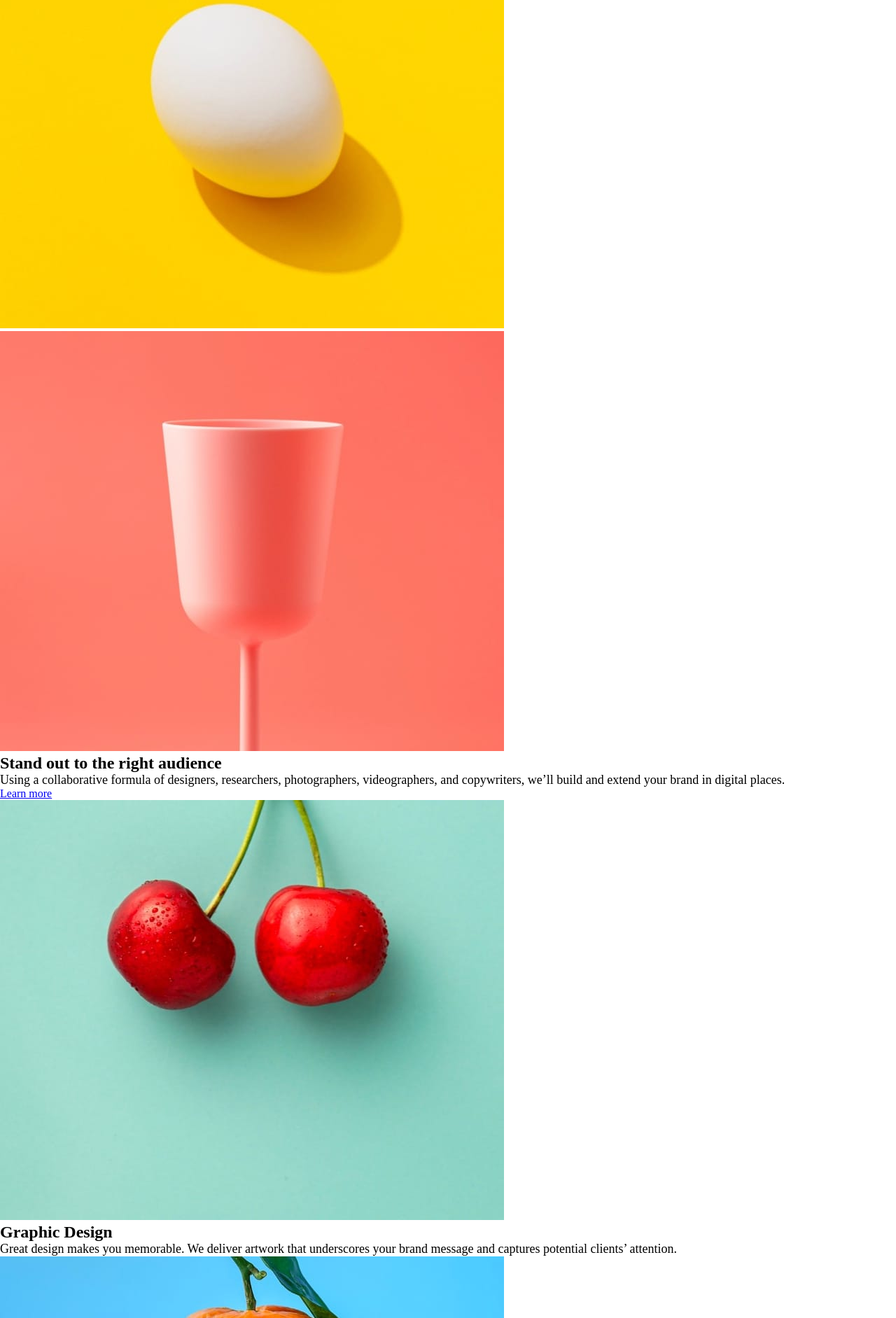
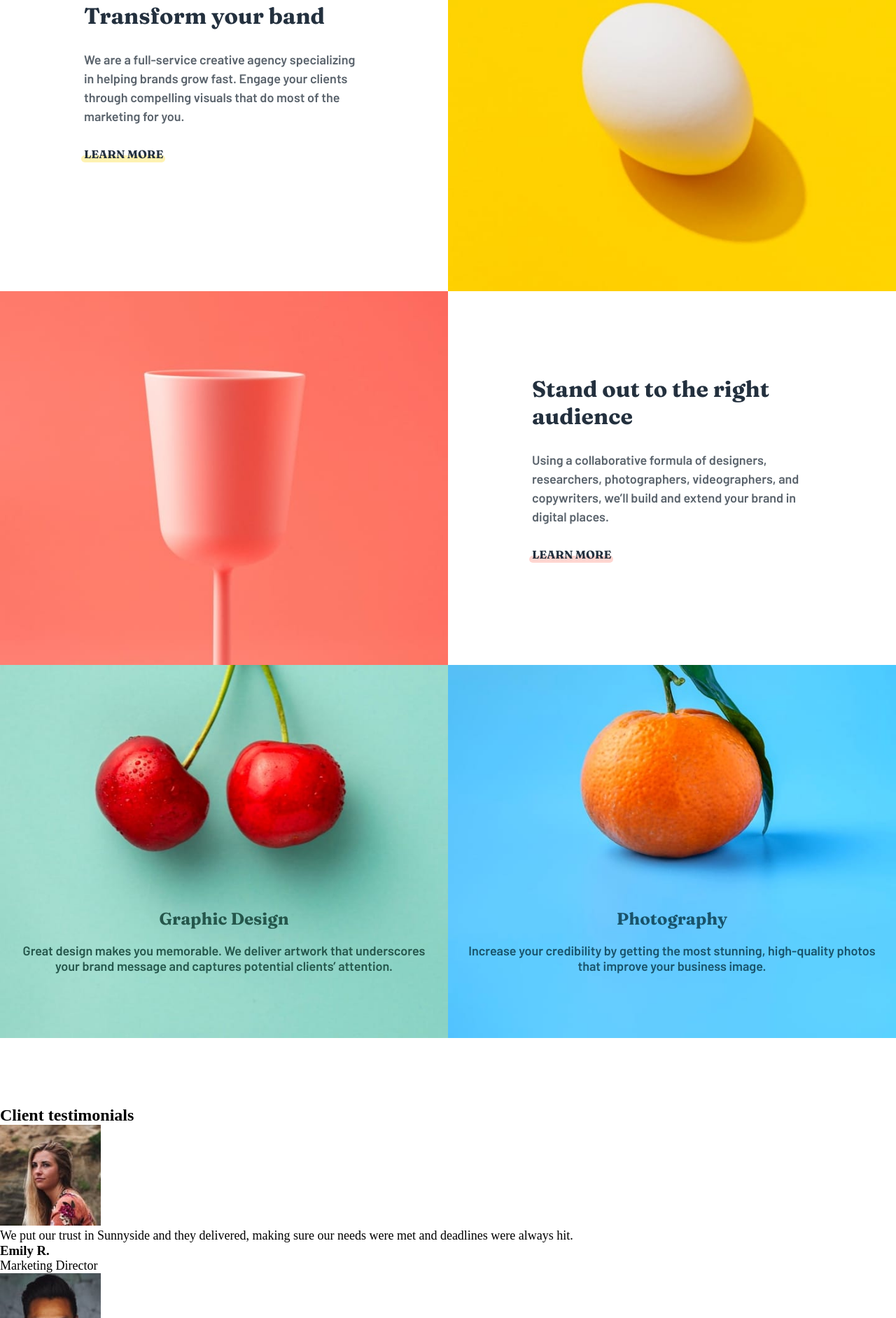
Before and after one commit to AiraSan/Landing-page, a plain HTML site: page index.html in a window 1280 px wide. Shown: the part 917-2800 px from the top of the page at 70% size. Drawn offline with Linux system fonts and the light colour scheme.

Commit message:
main section done

```diff
--- a/index.html
+++ b/index.html
@@ -28,44 +28,46 @@
   <main>
 
     <section class="services">
-      <div>
+      <div class="grid">
         <div class="text">
-          <h2>Transform your band</h2>
-          <p>
+          <h2 class="font-family-fraunces">Transform your band</h2>
+          <p class="font-family-barlow">
             We are a full-service creative agency specializing in helping brands grow fast.
             Engage your clients through compelling visuals that do most of the marketing for you.
           </p>
-          <a href="#">Learn more</a>
+          <a href="#" class="font-family-fraunces yellow-bottom">Learn more</a>
         </div>
         <img src="/images/desktop/image-transform.jpg" alt="Transform png">
       </div>
-      <div>
+      <div class="grid">
+        <img src="/images/desktop/image-stand-out.jpg" alt="Stand out png">
         <div class="text">
-          <img src="/images/desktop/image-stand-out.jpg" alt="Stand out png">
-          <h2>Stand out to the right audience</h2>
-          <p>
+          <h2 class="font-family-fraunces">Stand out to the right audience</h2>
+          <p class="font-family-barlow">
             Using a collaborative formula of designers, researchers, photographers, videographers, and copywriters, we’ll build and extend your brand in digital places.
           </p>
-          <a href="#">Learn more</a>
+          <a href="#" class="font-family-fraunces red-bottom">Learn more</a>
         </div>
       </div>
-      <div>
-        <img src="/images/desktop/image-graphic-design.jpg" alt="Graphic design png">
-        <span>
-          <h2>Graphic Design</h2>
-          <p>
-            Great design makes you memorable. We deliver artwork that underscores your brand message and captures potential clients’ attention.
-          </p>
-        </span>
-      </div>
-      <div>
-        <img src="/images/desktop/image-photography.jpg" alt="Photography png">
-        <span>
-          <h2>Photography</h2>
-          <p>
-            Increase your credibility by getting the most stunning, high-quality photos that improve your business image.
-          </p>
-        </span>
+      <div class="grid">
+        <div>
+          <img src="/images/desktop/image-graphic-design.jpg" alt="Graphic design png">
+          <div class="inline-text">
+            <h2 class="font-family-fraunces dark-cyan">Graphic Design</h2>
+            <p class="font-family-barlow dark-cyan">
+              Great design makes you memorable. We deliver artwork that underscores your brand message and captures potential clients’ attention.
+            </p>
+          </div>
+        </div>
+          <div>
+          <img src="/images/desktop/image-photography.jpg" alt="Photography png">
+          <div  class="inline-text">
+            <h2 class="font-family-fraunces dark-blue">Photography</h2>
+            <p class="font-family-barlow dark-blue">
+              Increase your credibility by getting the most stunning, high-quality photos that improve your business image.
+            </p>
+          </div>
+        </div>
       </div>
     </section>
 
--- a/styles.css
+++ b/styles.css
@@ -18,29 +18,39 @@
 }
 
 /* Global CSS */
-*{
+* {
     margin: 0;
     padding: 0;
     box-sizing: border-box;
 }
-body{
+body {
     width: 100vw;
     min-height: 100%;
     overflow-x: hidden;
 }
-p{
+p {
     font-size: 18px;
 }
-.font-family-barlow{
+a {
+    text-decoration: none;
+}
+.font-family-barlow {
     font-family: var(--font-family-barlow);
 }
-.font-family-fraunces{
+.font-family-fraunces {
     font-family: var(--font-family-fraunces);
 }
+.dark-cyan {
+    color: var(--dark-cyan);
+}
+.dark-blue {
+    color: var(--dark-blue);
+}
+
 
 /* Header Section */
 header {
-    min-height: 90vh;
+    min-height: 100vh;
     background: url(/images/desktop/image-header.jpg) no-repeat 50%;
     background-size: cover;
     position: relative;
@@ -67,7 +77,6 @@ header .hero .menu {
 }
 header nav a {
     margin-left: 15px;
-    text-decoration: none;
     color: #fff;
     font-size: 16px;
 }
@@ -106,9 +115,74 @@ header > img {
 }
 
 /* Main Section */
-
+.services .grid {
+    display: grid;
+    grid-template-columns: 1fr 1fr;
+    overflow: hidden;
+}
+.grid .text {
+    padding: 120px;
+}
+.text h2 {
+    font-size: 2em;
+    color: var(--dark);
+}
+.text p {
+    color: var(--soft-dark);
+    margin: 30px 0;
+    line-height: 1.5em;
+}
+.text a {
+    color: var(--dark);
+    text-transform: uppercase;
+}
+.text .yellow-bottom::after, .text .red-bottom::after {
+    content: "";
+    display: block;
+    width: 120px;
+    height: 10px;
+    border-radius: 28px;
+    margin-top: -8px;
+    margin-left: -4px;
+    transition: .2s;
+}
+.text .yellow-bottom::after {
+    background-color: hsla(51, 100%, 49%, 30%);
+}
+.text .red-bottom::after {
+    background-color: hsla(7, 99%, 70%, 30%);
+}
+.text .yellow-bottom:hover:after {
+    width: 120px;
+    background-color: hsl(51, 100%, 49%);
+}
+.text .red-bottom:hover:after {
+    width: 120px;
+    background-color: hsl(7, 99%, 70%);
+}
+.grid img {
+    max-width: 100%;
+    min-height: 100%;
+    object-fit: cover;
+}
+.grid:last-child div {
+    position: relative;
+    min-width: 100%;
+    height: 75%;
+}
+.grid .inline-text {
+    width: 50%;
+    position: absolute;
+    bottom: 40%;
+    padding: 0 20px;
+    text-align: center;
+}
+.grid .inline-text p {
+    margin-top: 20px;
+}
 
 /* Footer Section */
+
 
 /* Responsive */
 
@@ -118,7 +192,7 @@ header > img {
     }
 }
 
-@media screen and (max-width: 790px) {
+@media screen and (max-width: 820px) {
     header > h1 {
         font-size: 2em;
     }
@@ -132,6 +206,21 @@ header > img {
         grid-row: 1;
         justify-self: end;
     }
+    .services .grid {
+        grid-template-columns: 1fr;
+    }
+    .grid img {
+        grid-row: 1;
+        min-width: 100%;
+        max-height: 50%;
+    }
+    .grid:last-child div {
+        height: 100%;
+    }
+    .grid .inline-text {
+        width: 100%;
+        bottom: 25%;
+    }
 }
 
 @media screen and (max-width: 480px) {
@@ -142,4 +231,16 @@ header > img {
     header .hero {
         padding: 30px;
     }
+    .grid .text {
+        text-align: center;
+        padding: 60px;
+    }
+    .grid .inline-text {
+        width: 100%;
+        bottom: 30%;
+    }
+    .text .yellow-bottom::after, .text .red-bottom::after {
+        margin: -8px auto;
+    }
+
 }
```
